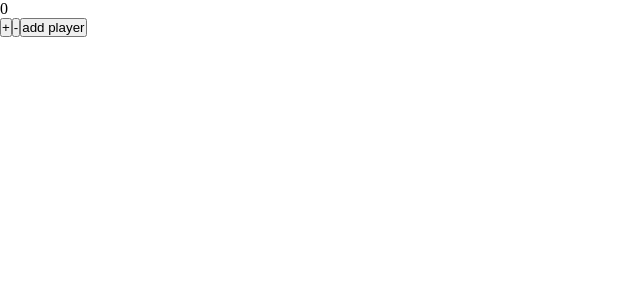
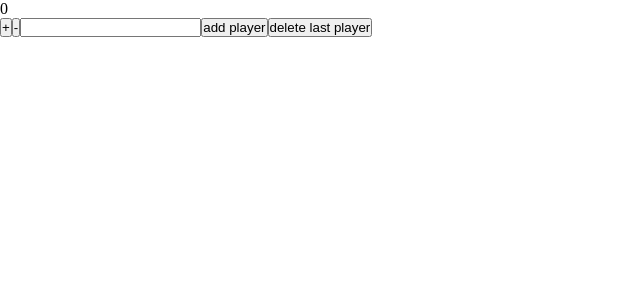
Before and after one commit to hanyoonseok/AtomicDesign_TS, a React (Create React App) app in the folder client/: page / in a window 1280 px wide. Shown: the top 300 px of the page, without its empty margins (0-640 px from the left). Built offline with nearby package versions, Linux system fonts and the light colour scheme.

Commit message:
리듀서명 변경 및 닉네임 동적생성

```diff
--- a/client/package.json
+++ b/client/package.json
@@ -26,6 +26,7 @@
     "redux-saga": "^1.1.3",
     "styled-components": "^5.3.0",
     "styled-tools": "^1.7.2",
+    "typesafe-actions": "^5.1.0",
     "typescript": "^4.1.2",
     "web-vitals": "^1.0.1"
   },
--- a/client/src/hooks/usePlayer.ts
+++ b/client/src/hooks/usePlayer.ts
@@ -1,15 +1,19 @@
-import { useSelector, useDispatch } from "react-redux";
-import {RootState} from '../reducers';
-import { loadPlayer, addPlayer, deletePlayer } from "../reducers/player";
-import { useCallback } from "react";
+import { useSelector, useDispatch } from 'react-redux';
+import { RootState } from '../reducers';
+import { loadPlayer, addPlayer, deletePlayer } from '../reducers/player';
+import { useCallback } from 'react';
 
-export default function useScore(){
-    const {players} = useSelector((state:RootState)=>state.playerReducer);
-    const dispatch = useDispatch();
+export default function useScore() {
+  const { players } = useSelector((state: RootState) => state.player);
+  const dispatch = useDispatch();
 
-    const onLoadPlayer = useCallback(()=> dispatch(loadPlayer()), [dispatch]);
-    const onAddPlayer = useCallback(()=>dispatch(addPlayer()), [dispatch]);
-    const onDeletePlayer = useCallback(()=>dispatch(deletePlayer()), [dispatch]);
+  const onLoadPlayer = useCallback(() => dispatch(loadPlayer()), [dispatch]);
+  const onAddPlayer = useCallback((nickname) => () => {
+      dispatch(addPlayer(nickname));
+    },
+    [dispatch]
+  );
+  const onDeletePlayer = useCallback(() => dispatch(deletePlayer()), [dispatch]);
 
-    return { players, onLoadPlayer, onAddPlayer, onDeletePlayer};
+  return { players, onLoadPlayer, onAddPlayer, onDeletePlayer };
 }
--- a/client/src/hooks/useScore.ts
+++ b/client/src/hooks/useScore.ts
@@ -4,7 +4,7 @@ import { scoreDown, scoreUp } from "../reducers/score";
 import { useCallback } from "react";
 
 export default function useScore(){
-    const {score} = useSelector((state:RootState)=>state.scoreReducer);
+    const {score} = useSelector((state:RootState)=>state.score);
     const dispatch = useDispatch();
 
     const onScoreUp = useCallback(()=> dispatch(scoreUp(1)), [dispatch]);
--- a/client/src/pages/LandingPage/index.tsx
+++ b/client/src/pages/LandingPage/index.tsx
@@ -1,22 +1,28 @@
-import React from 'react';
+import React, { useCallback, useState } from 'react';
 import useScore from '../../hooks/useScore';
 import usePlayer from '../../hooks/usePlayer';
 import { PlayerType } from '../../types/player';
 
 const LandingPage: React.FC = () => {
+  const [nickname, setNickname] = useState('');
   const { score, onScoreDown, onScoreUp } = useScore();
   const { players, onLoadPlayer, onAddPlayer, onDeletePlayer } = usePlayer();
-
+  const onChange = useCallback((e) => {
+    setNickname(e.target.value);
+  }, []);
   return (
     <>
       <div>{score}</div>
       <button onClick={onScoreUp}> + </button>
       <button onClick={onScoreDown}> - </button>
+      <input type="text" value={nickname} onChange={onChange} />
 
-      <button onClick={onAddPlayer}> add player </button>
-      {players&&players.map((v) => {
-        return <div>{v.nickname}</div>;
-      })}
+      <button onClick={onAddPlayer(nickname)}> add player </button>
+      <button onClick={onDeletePlayer}>delete last player</button>
+      {players &&
+        players.map((v) => {
+          return <div>{v.nickname}</div>;
+        })}
     </>
   );
 };
--- a/client/src/reducers/player.ts
+++ b/client/src/reducers/player.ts
@@ -10,38 +10,36 @@ import {
   DELETE_PLAYER_ERROR,
 } from '../actions/constants';
 import produce from 'immer';
+import {ActionType} from 'typesafe-actions'
+
 import { PlayerType } from '../types/player';
 
-interface StateProps{
-    players:PlayerType[]
+export interface StateProps {
+  players: PlayerType[];
 }
-export const initialState:StateProps = {
-  players:[],
+export const initialState: StateProps = {
+  players: [],
 };
 
-export const loadPlayer = () => {
-  return {
-    type: LOAD_PLAYER,
-  };
-};
-
-export const addPlayer = () => {
-  return {
-    type: ADD_PLAYER,
-  };
-};
-export const deletePlayer = () => {
-  return {
-    type: DELETE_PLAYER,
-  };
-};
+export const loadPlayer = (data?: any) => ({
+  type: LOAD_PLAYER,
+  data,
+});
+export const deletePlayer = (data?: any) => ({
+  type: DELETE_PLAYER,
+  data,
+});
+export const addPlayer = (data: string) => ({
+  type: ADD_PLAYER,
+  data,
+});
 
 export type PlayerAction =
   | ReturnType<typeof loadPlayer>
-  | ReturnType<typeof addPlayer>
-  | ReturnType<typeof deletePlayer>;
+  | ReturnType<typeof deletePlayer>
+  | ReturnType<typeof addPlayer>;
 
-const playerReducer = (state = initialState, action: PlayerAction) => {
+const player = (state = initialState, action: PlayerAction) => {
   return produce(state, (draft) => {
     switch (action.type) {
       case LOAD_PLAYER:
@@ -52,12 +50,13 @@ const playerReducer = (state = initialState, action: PlayerAction) => {
         break;
       case ADD_PLAYER:
         break;
-      case ADD_PLAYER_SUCCESS:console.log('d');
-        const dummy={
-            nickname:"nick",
-            age:20,
-        }
-          draft.players.unshift(dummy);
+      case ADD_PLAYER_SUCCESS:
+        const dummy = {
+          nickname: action.data,
+          age: 20,
+          id: 1,
+        };
+        draft.players.unshift(dummy);
         break;
       case ADD_PLAYER_ERROR:
         break;
@@ -72,5 +71,5 @@ const playerReducer = (state = initialState, action: PlayerAction) => {
     }
   });
 };
-export type PlayerRootState = ReturnType<typeof playerReducer>;
-export default playerReducer;
+export type PlayerRootState = ReturnType<typeof player>;
+export default player;
--- a/client/src/reducers/score.ts
+++ b/client/src/reducers/score.ts
@@ -33,7 +33,7 @@ export type ScoreAction =
 | ReturnType<typeof scoreUp>
 | ReturnType<typeof scoreDown>;
 
-const scoreReducer = (state:ScoreState = initialState, action: ScoreAction) => {
+const score = (state:ScoreState = initialState, action: ScoreAction) => {
   return produce(state, (draft) => {
     switch (action.type) {
       case SCORE_UP:
@@ -56,5 +56,5 @@ const scoreReducer = (state:ScoreState = initialState, action: ScoreAction) => {
   });
 };
 
-export type ScoreRootState = ReturnType<typeof scoreReducer>;
-export default scoreReducer;
+export type ScoreRootState = ReturnType<typeof score>;
+export default score;
--- a/client/src/sagas/player.ts
+++ b/client/src/sagas/player.ts
@@ -29,6 +29,7 @@ function* addPlayer(action: PlayerAction): Generator {
   try {
     yield put({
       type: ADD_PLAYER_SUCCESS,
+      data:action.data
     });
   } catch (err) {
     yield put({
--- a/client/src/types/player.ts
+++ b/client/src/types/player.ts
@@ -1,4 +1,6 @@
+
 export interface PlayerType{
     nickname?:string,
     age?:number,
+    id?:number
 }
```
Also changed, not shown: client/src/reducers/index.ts (+4 -4 lines), 1 other file (tests, documents, lock files or other folders).
